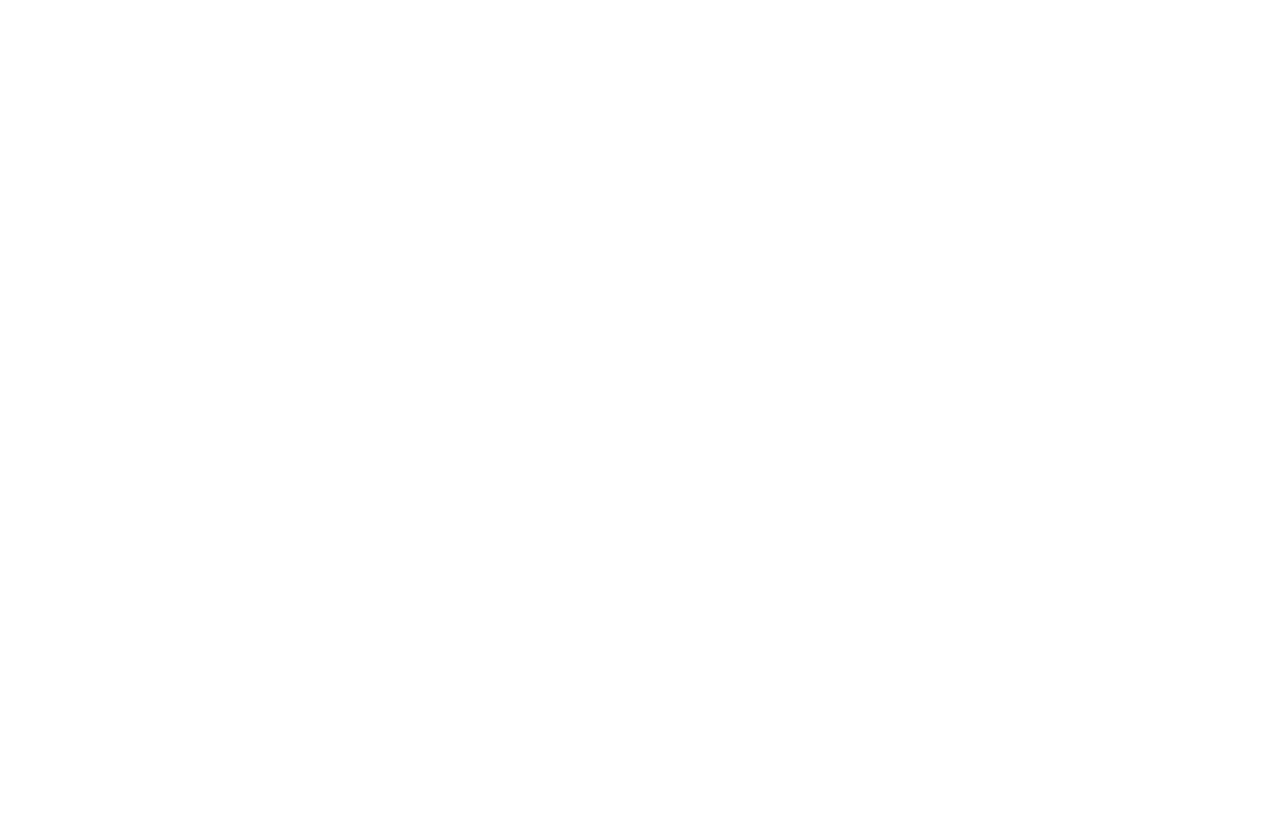
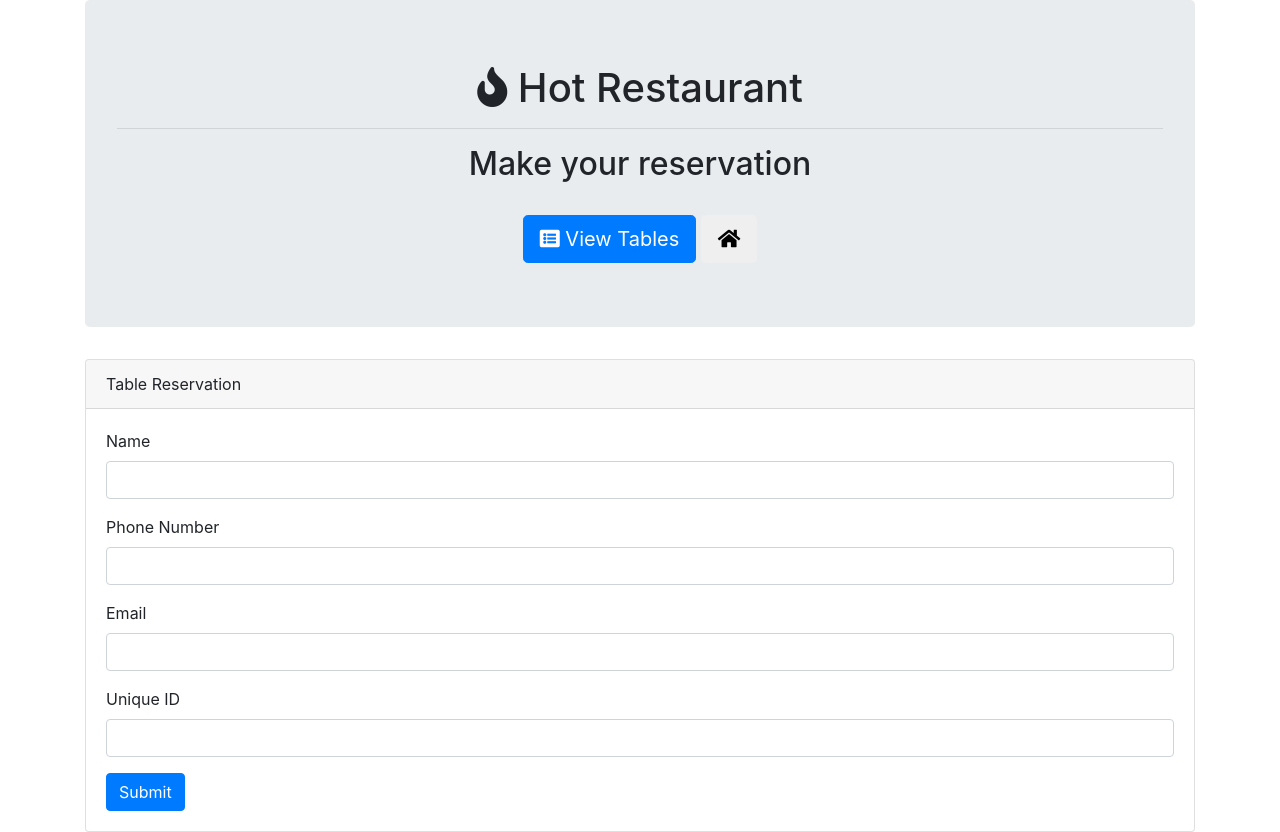
Before and after one commit to giboc/HotRestaurant, a website: page form.html in a window 1280 px wide. Before the commit the page ends 800 px from the top, so only its background shows below. Drawn offline with nearby package versions, Linux system fonts and the light colour scheme.

Commit message:
Index-Form-Skeleton

```diff
--- a/form.html
+++ b/form.html
@@ -1,12 +1,73 @@
 <!DOCTYPE html>
 <html lang="en">
+
 <head>
     <meta charset="UTF-8">
     <meta name="viewport" content="width=device-width, initial-scale=1.0">
     <meta http-equiv="X-UA-Compatible" content="ie=edge">
     <title>Document</title>
+    <link rel="stylesheet" href="assets/css/reset.css">
+    <link rel="stylesheet" href="https://stackpath.bootstrapcdn.com/bootstrap/4.1.3/css/bootstrap.min.css" integrity="sha384-MCw98/SFnGE8fJT3GXwEOngsV7Zt27NXFoaoApmYm81iuXoPkFOJwJ8ERdknLPMO"
+        crossorigin="anonymous">
+    <link rel="stylesheet" href="https://use.fontawesome.com/releases/v5.4.2/css/all.css" integrity="sha384-/rXc/GQVaYpyDdyxK+ecHPVYJSN9bmVFBvjA/9eOB+pb3F2w2N6fc5qB9Ew5yIns"
+        crossorigin="anonymous">
+    <html lang="en">
 </head>
+
 <body>
+    <div class="container">
+
+        <div class="jumbotron">
+            <h1 class="text-center">
+                <span class="fa fa-fire"></span> Hot Restaurant</h1>
+            <hr>
+            <h2 class="text-center">Make your reservation</h2>
+            <br>
+            <div class="text-center">
+                <a href="#">
+                    <button class="btn btn-lg btn-primary">
+                        <span class="fa fa-list-alt"></span> View Tables</button>
+                </a>
+                <a href="index.html">
+                    <button class="btn btn-lg btn-default">
+                        <span class="fa fa-home"></span>
+                    </button>
+                </a>
+            </div>
+        </div>
+        <div class="row">
+            <div class="col-lg-12">
+                <!-- Reservation Page -->
+                <div class="card">
+                    <div class="card-header">
+                        Table Reservation
+                    </div>
+                    <div class="card-body">
+                        <form role="form">
+                            <div class="form-group">
+                                <label for="reserve-name">Name</label>
+                                <input type="text" class="form-control" id="reserve-name">
+                            </div>
+                            <div class="form-group">
+                                <label for="reserve-phone">Phone Number</label>
+                                <input type="text" class="form-control" id="reserve-phone">
+                            </div>
+                            <div class="form-group">
+                                <label for="reserve-email">Email</label>
+                                <input type="text" class="form-control" id="reserve-email">
+                            </div>
+                            <div class="form-group">
+                                <label for="reserve-unique-id">Unique ID</label>
+                                <input type="text" class="form-control" id="reserve-unique-id">
+                            </div>
+                            <button type="submit" class="btn btn-primary submit">Submit</button>
+                        </form>
+                    </div>
+                </div>
+            </div>
+        </div>
+
 
 </body>
+
 </html>
```
Also changed, not shown: index.html (+11 -6 lines).
